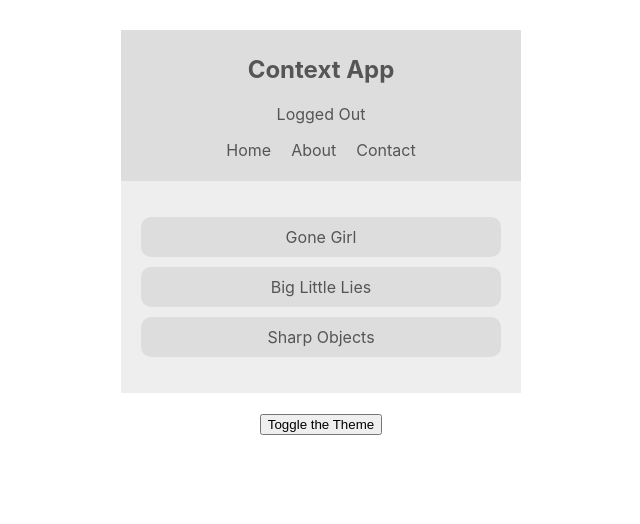
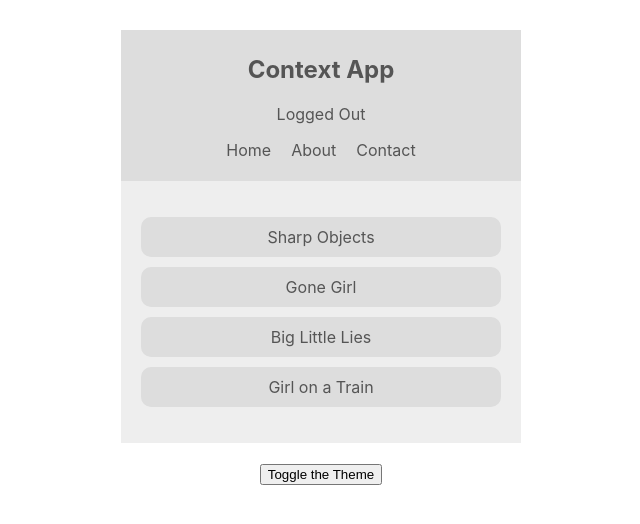
Before and after one commit to jesspaul/react-context-tutorial, a React (Create React App) app: page / in a window 1280 px wide. Shown: the top 524 px of the page, without its empty margins (319-959 px from the left). Built offline with nearby package versions, Linux system fonts and the light colour scheme.

Commit message:
create Context as functional component

```diff
--- a/src/App.js
+++ b/src/App.js
@@ -2,6 +2,7 @@
 import Navbar from "./components/Navbar/Navbar";
 import ThemeToggle from "./components/ThemeToggle/ThemeToggle";
 import AuthContextProvider from "./contexts/AuthContext";
+import BookContextProvider from "./contexts/BookContext";
 import ThemeContextProvider from "./contexts/ThemeContext";
 
 function App() {
@@ -10,7 +11,9 @@
       <ThemeContextProvider>
         <AuthContextProvider>
           <Navbar />
-          <BookList />
+          <BookContextProvider>
+            <BookList />
+          </BookContextProvider>
           <ThemeToggle />
         </AuthContextProvider>
       </ThemeContextProvider>
--- a/src/components/BookList/BookList.js
+++ b/src/components/BookList/BookList.js
@@ -1,15 +1,17 @@
 import React, { useContext } from 'react';
+import { BookContext } from '../../contexts/BookContext';
 import { ThemeContext } from "../../contexts/ThemeContext";
 
 const BookList = () => {
     const { isLightTheme, light, dark } = useContext(ThemeContext);
+    const { books } = useContext(BookContext);
     const theme = isLightTheme ? light : dark;
     return (
     <div className="book-list" style={{ color: theme.syntax, background: theme.bg }}>
         <ul>
-            <li style={{ background: theme.ui }}>Gone Girl</li>
-            <li style={{ background: theme.ui }}>Big Little Lies</li>
-            <li style={{ background: theme.ui }}>Sharp Objects</li>
+            {books.map((book, idx) =>
+                <li style={{ background: theme.ui }} key={idx} >{book.title}</li>
+            )}
         </ul>
     </div>
     );
--- /dev/null
+++ b/src/contexts/BookContext.js
@@ -0,0 +1,19 @@
+import React, { useState, createContext } from 'react';
+
+export const BookContext = createContext();
+
+const BookContextProvider = (props) => {
+    const [books, setBooks] = useState([
+        {title: 'Sharp Objects'},
+        {title: 'Gone Girl'},
+        {title: 'Big Little Lies'},
+        {title: 'Girl on a Train'},
+    ]);
+    return (
+        <BookContext.Provider value={{books}}>
+            {props.children}
+        </BookContext.Provider>
+     );
+}
+
+export default BookContextProvider;
```
